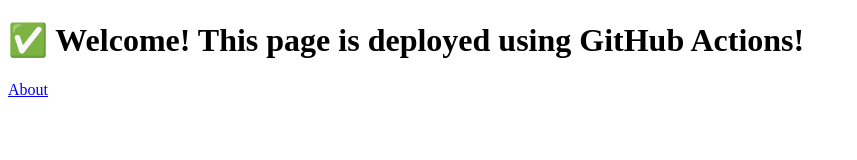
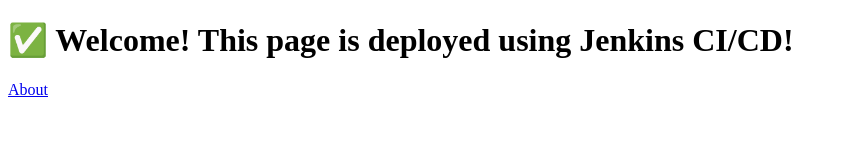
Before and after one commit to nutboysdigital/ci-cd-demo, a website: page public/index.html in a window 1280 px wide. Shown: the whole page, without its empty margins (0-857 px from the left). Drawn offline with Linux system fonts and the light colour scheme.

Commit message:
Update: CI/CD test using Jenkins

```diff
--- a/public/index.html
+++ b/public/index.html
@@ -4,7 +4,7 @@
   <title>Manual Deploy</title>
 </head>
 <body>
-  <h1>✅ Welcome! This page is deployed using GitHub Actions!</h1>
+  <h1>✅ Welcome! This page is deployed using Jenkins CI/CD!</h1>
   <p><a href="/about">About</a></p>
 </body>
 </html>
```
